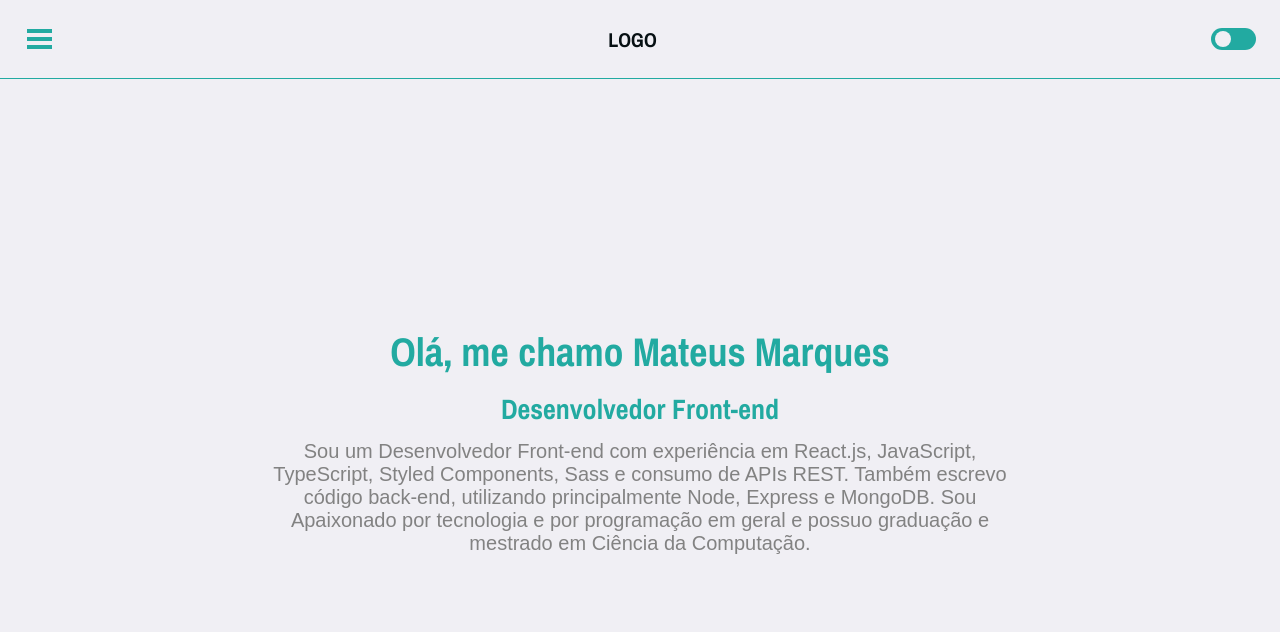
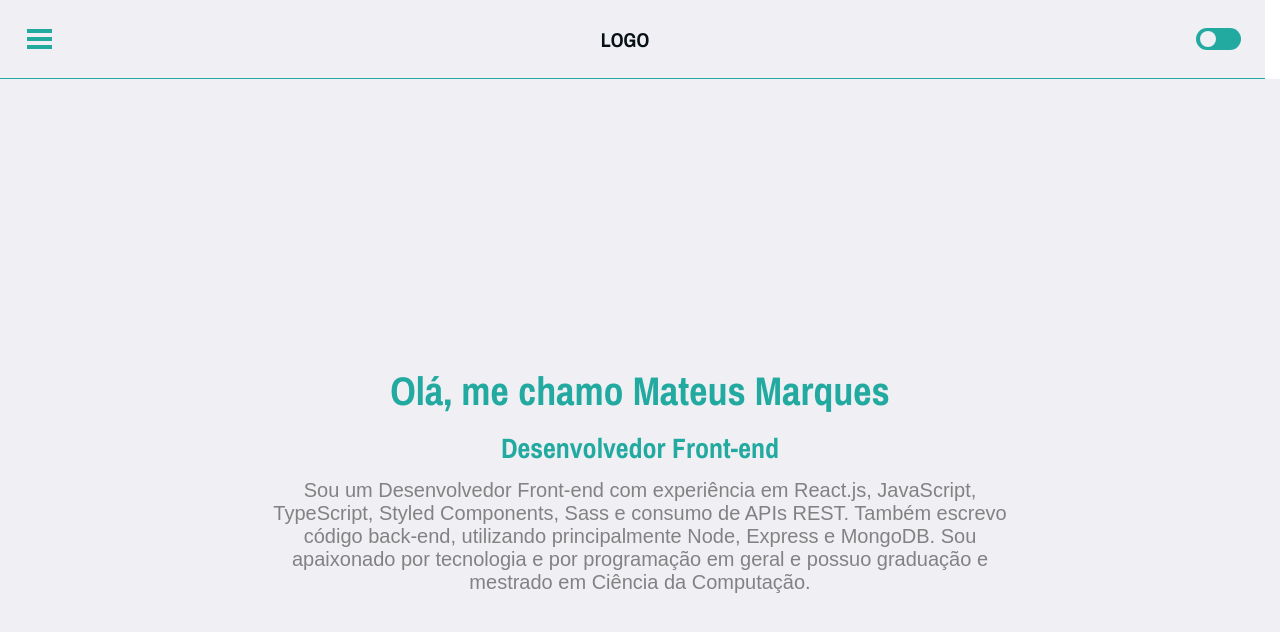
Before and after one commit to mahteusz/Portfolio, a React (Vite) app: page / in a window 1280 px wide. Shown: the top 632 px of the page. Built offline with nearby package versions, Linux system fonts and the light colour scheme; a web font is replaced by a local one.

Commit message:
FIX: fixing page structure

```diff
--- a/src/Components/Main/index.tsx
+++ b/src/Components/Main/index.tsx
@@ -32,7 +32,7 @@ const Main = () => {
       <span className={`main-container__content ${themeData.theme} ${showContent ? 'visible' : ''}`}>
         Sou um Desenvolvedor Front-end com experiência em React.js, JavaScript, TypeScript,
         Styled Components, Sass e consumo de APIs REST. Também escrevo código back-end, utilizando
-        principalmente Node, Express e MongoDB. Sou Apaixonado por tecnologia e por programação
+        principalmente Node, Express e MongoDB. Sou apaixonado por tecnologia e por programação
         em geral e possuo graduação e mestrado em Ciência da Computação.
       </span>
     </main>
--- a/src/Components/Main/styles.scss
+++ b/src/Components/Main/styles.scss
@@ -8,6 +8,7 @@
   align-items: center;
   justify-content: center;
   @include themify(color, text);
+  @include themify(background-color, background);
   @include spacify(gap, small);
 
   &__title {
--- a/src/Pages/Home/index.tsx
+++ b/src/Pages/Home/index.tsx
@@ -1,15 +1,12 @@
-import './styles.scss'
 import { Header, Main } from '../../Components'
-import { useTheme } from '../../Contexts/'
 
 const Home = () => {
-  const themeData = useTheme()
 
   return (
-    <div className={`container ${themeData.theme}`}>
+    <>
       <Header />
       <Main />
-    </div>
+    </>
   )
 }
 
--- a/src/Pages/Home/styles.scss
+++ /dev/null
@@ -1,9 +0,0 @@
-@import '../../Styles/mixins.scss';
-
-.container {
-  height: 100%;
-  width: 100%;
-  display: flex;
-  flex-direction: column;
-  @include themify(background-color, background);
-}
--- a/src/index.scss
+++ b/src/index.scss
@@ -15,4 +15,7 @@
 #root {
   height: 100vh;
   width: 100vw;
+  overflow-y: auto;
+  overflow-x: hidden;
+  scrollbar-gutter: stable
 }
```
